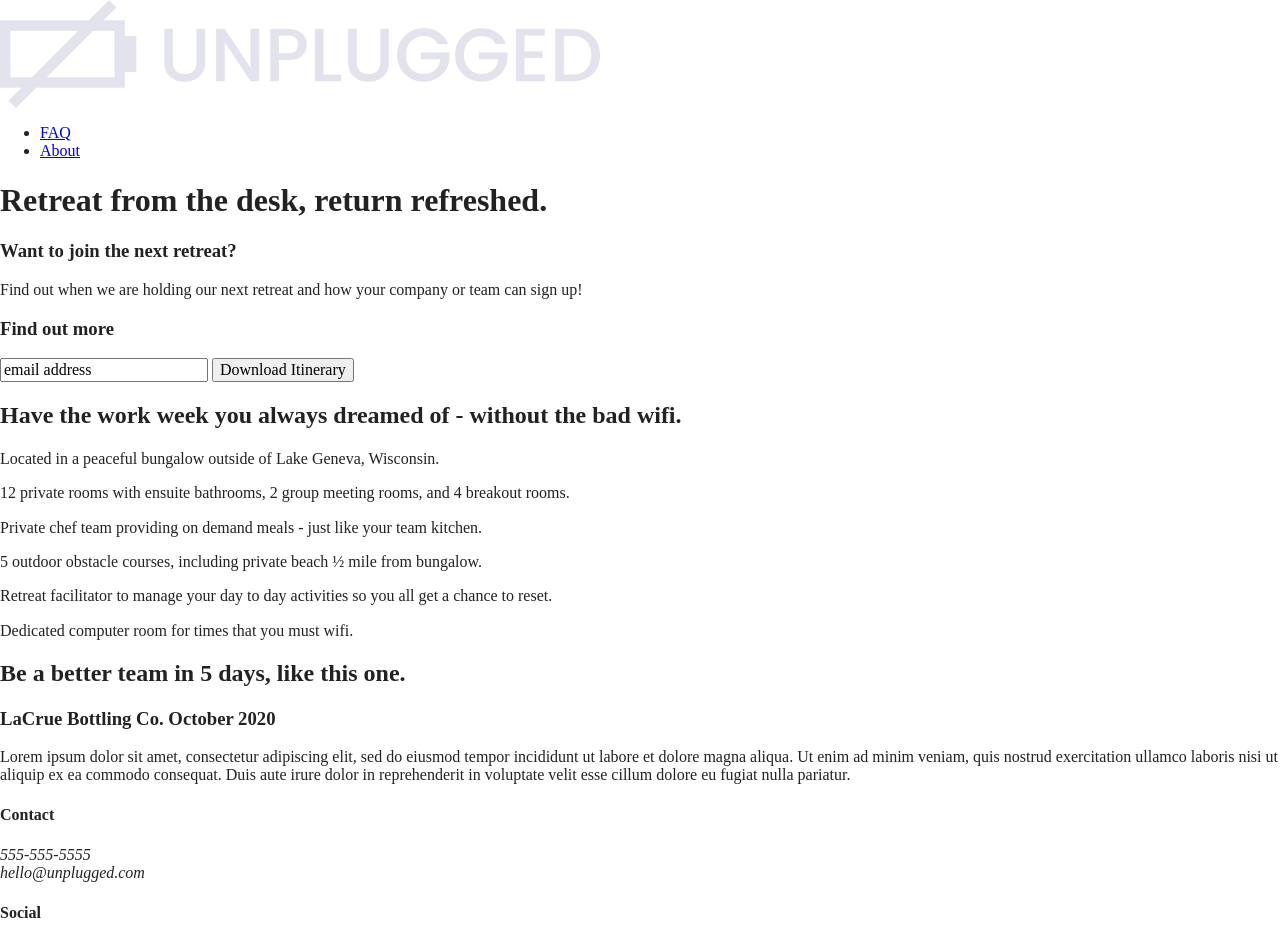
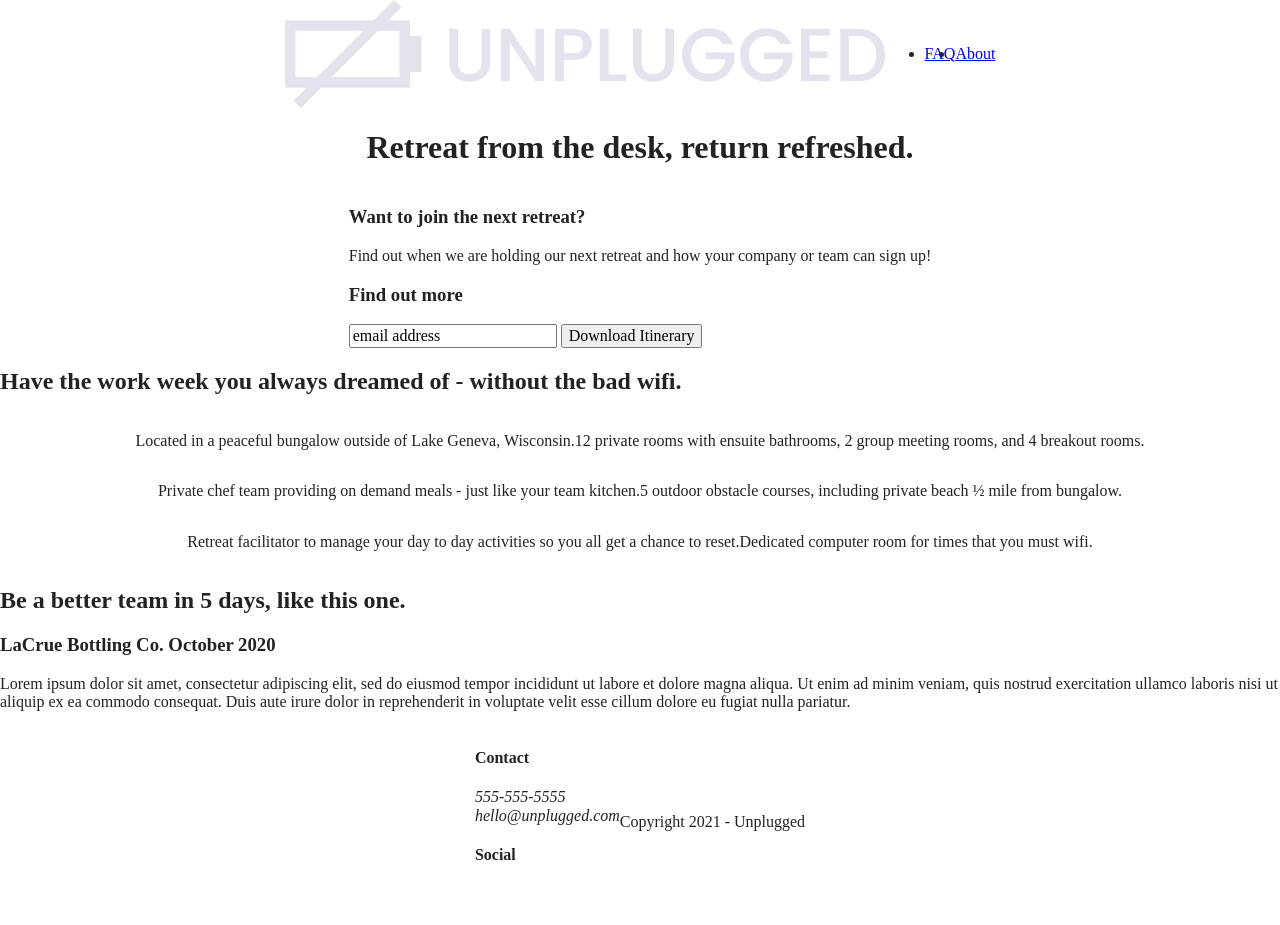
Before and after one commit to happygolily/206-unplugged-retreat, a website built with Parcel: page index.html in a window 1280 px wide. Shown: the top 925 px of the page. Built offline with nearby package versions, Linux system fonts and the light colour scheme.

Commit message:
Style layout with flexbox

```diff
--- a/css/main.css
+++ b/css/main.css
@@ -86,6 +86,120 @@ textarea {
 /* ==========================================================================
    Author's custom styles
    ========================================================================== */
+
+/*----------Base Header - Footer Sytles----------*/
+
+header, footer {
+  display: flex;
+  justify-content: center;
+  align-items: center;
+  flex-flow: row wrap;
+}
+
+header .content-wrapper {
+  display: flex;
+  justify-content: center;
+  align-items: center;
+  flex-flow: row wrap;
+}
+
+header nav {
+  display: flex;
+  justify-content: space-around;
+  align-items: center;
+  flex-flow: row wrap;
+}
+
+header nav ul {
+  display: flex;
+  justify-content: space-around;
+}
+
+footer .social-icons {
+  display: flex;
+  justify-content: space-around;
+  align-items: center;
+}
+
+footer .social-icons p {
+  display: flex;
+  justify-content: center;
+  align-items: center;
+}
+
+/*----------Mobile styles - Homepage----------*/
+
+/* Hero Area */
+
+.hero-area {
+  display: flex;
+  justify-content: center;
+  flex-flow: row wrap;
+}
+
+/* Aside */
+
+aside {
+  display: flex;
+  justify-content: center;
+  align-items: center;
+  flex-flow: row wrap;
+}
+
+/* Features */
+
+.features {
+  display: flex;
+  justify-content: center;
+  flex-flow: row wrap;
+}
+
+.features .features-items {
+  display: flex;
+  justify-content: center;
+  align-items: center;
+  flex-flow: row wrap;
+}
+
+/* Reviews */
+
+.reviews {
+  display: flex;
+  justify-content: center;
+  flex-flow: row wrap;
+}
+
+/*----------Mobile styles - About page----------*/
+
+.mission {
+  display: flex;
+  justify-content: center;
+  align-items: center;
+  flex-flow: row wrap;
+}
+
+.contact-section {
+  display: flex;
+  justify-content: center;
+  align-items: center;
+  flex-flow: row wrap;
+}
+
+/*----------Mobile styles - FAQ page----------*/
+
+.faq {
+  display: flex;
+  justify-content: center;
+  align-items: center;
+  flex-flow: row wrap;
+}
+
+.faq .content-wrapper {
+  display: flex;
+  justify-content: center;
+  align-items: center;
+  flex-flow: row wrap;
+}
 
 /* ==========================================================================
    Helper classes
```
